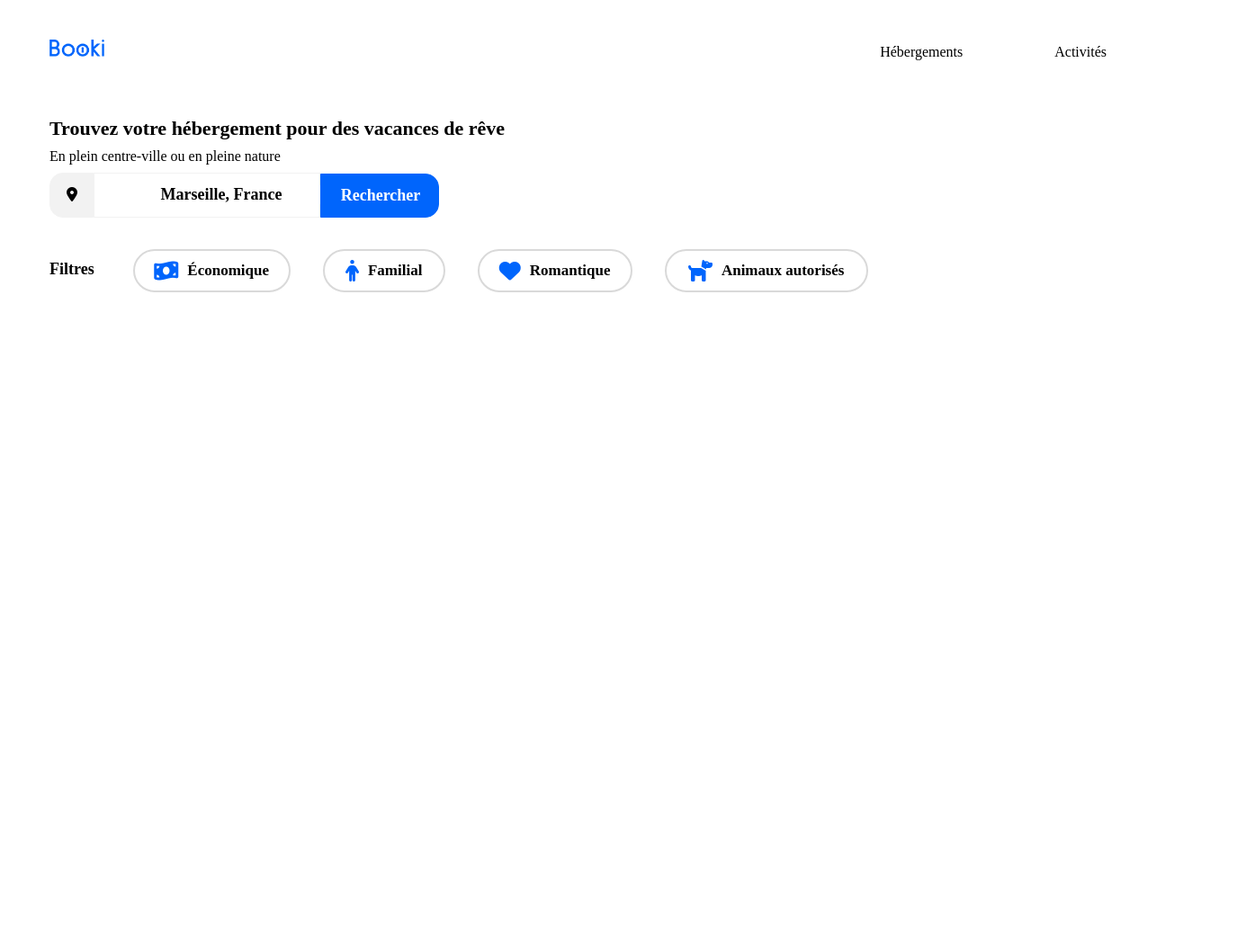
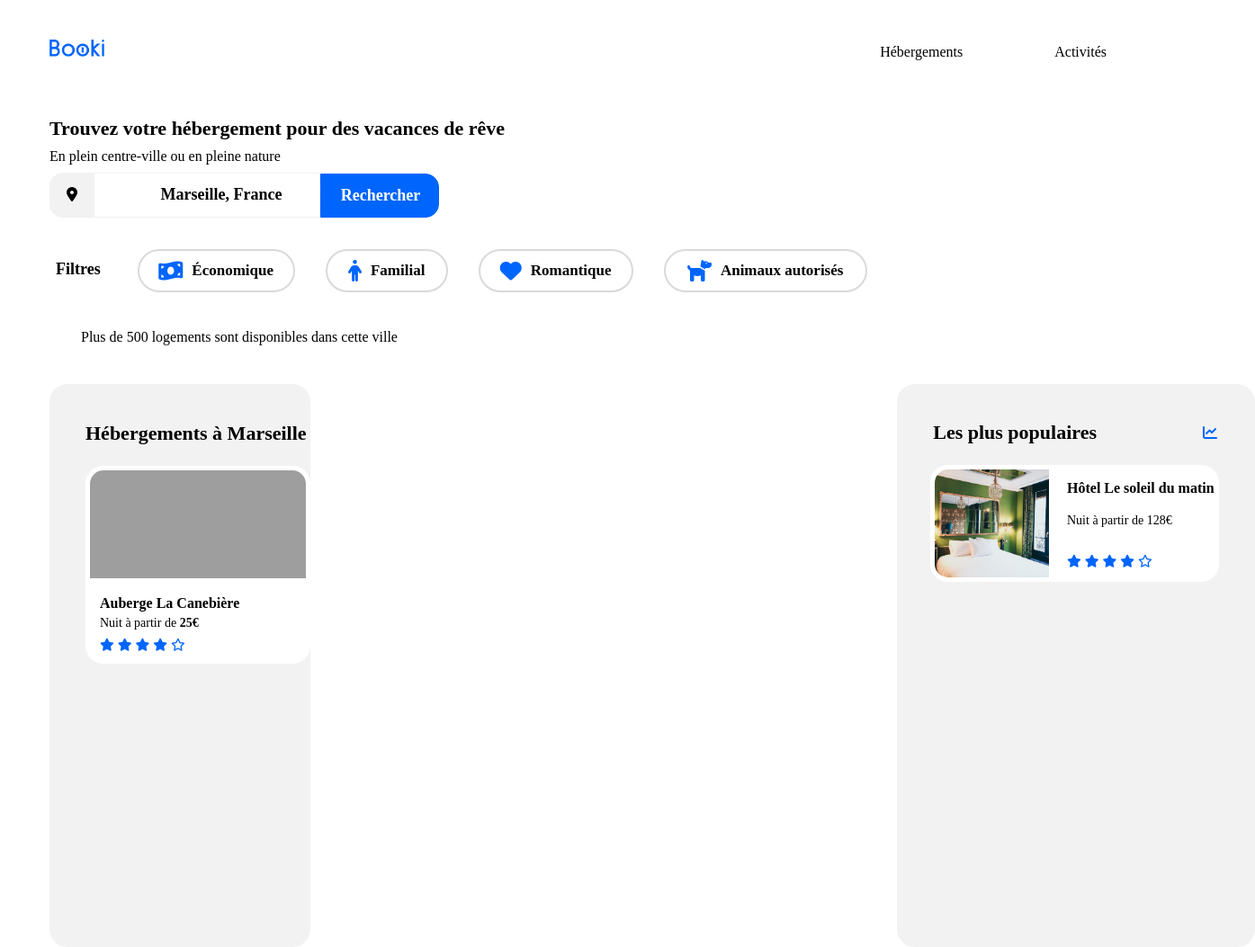
Before and after one commit to PhilZieger/OpenClassroomsProject1, a plain HTML site: page index.html in a window 1280 px wide. Shown: the whole page at 90% size, 1395 px wide, since content can reach past the window. Before the commit the page ends 800 px from the top, so only its background shows below. Drawn offline with Linux system fonts and the light colour scheme; grey boxes are pictures that could not be loaded.

Commit message:
Step 5 and 6 validated

```diff
--- a/css/style.css
+++ b/css/style.css
@@ -101,6 +101,9 @@ body {
     position: absolute;
     padding-top: 63px;
 
+}
+
+.titlebody {
     font-family: 'Raleway';
     font-style: normal;
     font-weight: 700;
@@ -247,21 +250,14 @@ body {
     justify-content: flex-start;
     /* align-items: center; */
     flex-wrap: wrap;
-    gap: 36px;
+    gap: 34px;
     width: 914px;
     height: 50px;
     margin-top: 60px;
 }
 
 .filterText {
-    /*
-    position: absolute;
-    width: 54px;
-    height: 21px;
-    left: 0%;
-    top: 0%;
-    */
-    /* Title/Filter */
+
     padding-top: 12px;
     font-family: 'Raleway';
     font-style: normal;
@@ -269,7 +265,7 @@ body {
     font-size: 18px;
     line-height: 21px;
     text-align: center;
-
+    margin-left: 7px;
     color: #000000;
 }
 
@@ -356,6 +352,276 @@ body {
     flex-grow: 0;
 }
 
+.announce {
+    position: absolute;
+    width: 412px;
+    height: 19px;
+    margin-top: 38px;
+    margin-left: 35px;
+
+    /* Information */
+
+    font-family: 'Raleway';
+    font-style: normal;
+    font-weight: 400;
+    font-size: 16px;
+    line-height: 19px;
+    /* identical to box height */
+
+
+    color: #000000;
+}
+
+.DisplayBody {
+    display: flex;
+    flex-direction: row;
+    justify-content: space-between;
+    /* align-items: center; */
+    gap: 40px;
+    width: 1340px;
+    height: 626px;
+    margin-top: 100px;
+}
+
+.ResultSearch {
+    left: 0%;
+    right: 0%;
+    top: 0%;
+    bottom: 0%;
+
+    display: flex;
+    flex-direction: column;
+    justify-content: flex-start;
+    gap: 23px;
+
+    padding-top: 42px;
+    background: #F2F2F2;
+    border-radius: 20px;
+}
+
+.titlesearch {
+    margin-left: 40px;
+}
+
+.ShowResult {
+    display: flex;
+    flex-direction: row;
+    justify-content: flex-start;
+    /* align-items: center; */
+    flex-wrap: wrap;
+    gap: 31px;
+    margin-left: 40px;
+
+}
+
+.Card {
+
+    display: flex;
+    flex-direction: column;
+    justify-content: space-between;
+    /* align-items: center; */
+    gap: 9px;
+
+    left: 0%;
+    right: 0%;
+    top: 0%;
+    bottom: 0%;
+
+    /* White */
+
+    background: #FFFFFF;
+    border-radius: 20px;
+}
+
+.image {
+    box-sizing: border-box;
+
+    height: 130px;
+    width: 250px;
+    object-fit: cover;
+
+    /* White */
+
+    border: 5px solid #FFFFFF;
+    border-radius: 20px 20px 0px 0px;
+}
+
+.TitleCard {
+    width: 204px;
+    height: 15px;
+    left: 16px;
+    top: calc(50% - 15px/2 + 36px);
+
+    /* Card/Title */
+    padding-left: 16px;
+    font-family: 'Raleway';
+    font-style: normal;
+    font-weight: 700;
+    font-size: 16px;
+    line-height: 19px;
+
+    color: #000000;
+}
+
+.Price {
+    width: 204px;
+    height: 15px;
+    left: 16px;
+    top: calc(50% - 15px/2 + 60px);
+
+    padding-left: 16px;
+    font-family: 'Raleway';
+    font-style: normal;
+    font-weight: 400;
+    font-size: 14px;
+    line-height: 16px;
+
+    color: #000000;
+}
+
+.position {
+    padding-left: 16px;
+    padding-bottom: 11px;
+}
+
+
+.Top {
+    left: 0%;
+    right: 0%;
+    top: 0%;
+    bottom: 0%;
+
+    display: flex;
+    flex-direction: column;
+    justify-content: flex-start;
+    gap: 23px;
+
+
+    background: #F2F2F2;
+    border-radius: 20px;
+}
+
+.FirstLigne {
+    display: flex;
+    flex-direction: row;
+    justify-content: flex-end;
+    /* align-items: center; */
+    gap: 118px;
+}
+
+.TitleTop {
+    padding-top: 41px;
+    margin-left: 37px;
+}
+
+.chart {
+    padding-top: 46px;
+    padding-right: 42px;
+}
+
+.TopChamber {
+
+    display: flex;
+    flex-direction: row;
+    justify-content: flex-start;
+    /* align-items: center; */
+    gap: 15px;
+
+    left: 0%;
+    right: 0%;
+    top: 0%;
+    bottom: 0%;
+
+    height: 130px;
+
+    /* White */
+
+    background: #FFFFFF;
+    border-radius: 20px;
+    margin-left: 37px;
+    margin-right: 40px;
+}
+
+.TopPicture {
+    box-sizing: border-box;
+
+    width: 137px;
+    left: 0px;
+    top: 0%;
+    bottom: 0%;
+    object-fit: cover;
+
+
+    /* White */
+
+    border: 5px solid #FFFFFF;
+    border-radius: 20px 0px 0px 20px;
+}
+
+.BoxTop {
+    display: flex;
+    flex-direction: column;
+    justify-content: space-between;
+    /* align-items: center; */
+    gap: 1px;
+    flex-flow: column wrap;
+    margin-bottom: 10px;
+}
+
+.LittleTitle {
+    padding-top: 16px;
+    width: 169px;
+    height: 38px;
+
+    /* Card/Title */
+
+    font-family: 'Raleway';
+    font-style: normal;
+    font-weight: 700;
+    font-size: 16px;
+    line-height: 19px;
+
+    color: #000000;
+
+
+    /* Inside auto layout */
+
+    flex: none;
+    order: 0;
+    flex-grow: 0;
+}
+
+.LittlePrice {
+    width: 169px;
+    height: 15px;
+    padding-bottom: 30px;
+    font-family: 'Raleway';
+    font-style: normal;
+    font-weight: 400;
+    font-size: 14px;
+    line-height: 16px;
+
+    color: #000000;
+
+
+    /* Inside auto layout */
+
+    flex: none;
+    order: 1;
+    flex-grow: 0;
+}
+
+.LittleStars {
+    flex: none;
+    order: 2;
+    flex-grow: 0;
+    margin-bottom: 3px;
+
+}
+
+
+
+
 .container {
     display: flex;
     flex-direction: row;
--- a/index.html
+++ b/index.html
@@ -24,7 +24,7 @@
 
 <!-- Title and descripriotn -->
 <div>
-  <p class="title">Trouvez votre hébergement pour des vacances de rêve</p>
+  <p class="title titlebody">Trouvez votre hébergement pour des vacances de rêve</p>
 </div>
 <div>
   <p class="footer">En plein centre-ville ou en pleine nature</p>
@@ -78,5 +78,75 @@
 
 </div>
 
+<div>
+  <p class="announce">Plus de 500 logements sont disponibles dans cette ville</p>
+</div>
+
+<!-- Result of search and top-->
+
+<div class="DisplayBody">
+
+
+
+
+  <div class="ResultSearch">
+
+    <div><p class="titlesearch titlebody">Hébergements à Marseille</p></div>
+
+    <div class="ShowResult">
+
+      <div class="Card">
+        <div>
+          <img class="image" src="assets/hebergements/1_xlarge/marcus-loke-WQJvWU_HZFo-unsplash.jpg" alt="Home Picture">
+        </div>
+        <div class="TitleCard">Auberge La Canebière</div>
+        <div class="Price">Nuit à partir de <b>25€</b></div>
+        <div class="position">
+          <i class="fa-solid fa-star LogoFilter fa-sm"></i>
+          <i class="fa-solid fa-star LogoFilter fa-sm"></i>
+          <i class="fa-solid fa-star LogoFilter fa-sm"></i>
+          <i class="fa-solid fa-star LogoFilter fa-sm"></i>
+          <i class="fa-regular fa-star LogoFilter fa-sm"></i>
+        </div>
+      </div>
+
+    </div>
+
+  </div>
+
+
+
+
+
+  <div class="Top">
+
+    <div class="FirstLigne">
+      <div><p class="TitleTop titlebody">Les plus populaires</p></div>
+      <i class="fa-solid fa-chart-line LogoFilter chart"></i>
+    </div>
+
+    <div class="TopChamber">
+
+
+      <img class="TopPicture" src="assets/hebergements/1_xlarge/emile-guillemot-Bj_rcSC5XfE-unsplash.jpg" alt="Home Picture">
+
+
+      <div class="BoxTop">
+        <div class="LittleTitle">Hôtel Le soleil du matin</div>
+        <div class="LittlePrice">Nuit à partir de 128€</div>
+        <div class="LittleStars">
+          <i class="fa-solid fa-star LogoFilter fa-sm"></i>
+          <i class="fa-solid fa-star LogoFilter fa-sm"></i>
+          <i class="fa-solid fa-star LogoFilter fa-sm"></i>
+          <i class="fa-solid fa-star LogoFilter fa-sm"></i>
+          <i class="fa-regular fa-star LogoFilter fa-sm"></i>
+        </div>
+      </div>
+
+    </div>
+  </div>
+
+</div>
+
 </body>
 </html>
```
